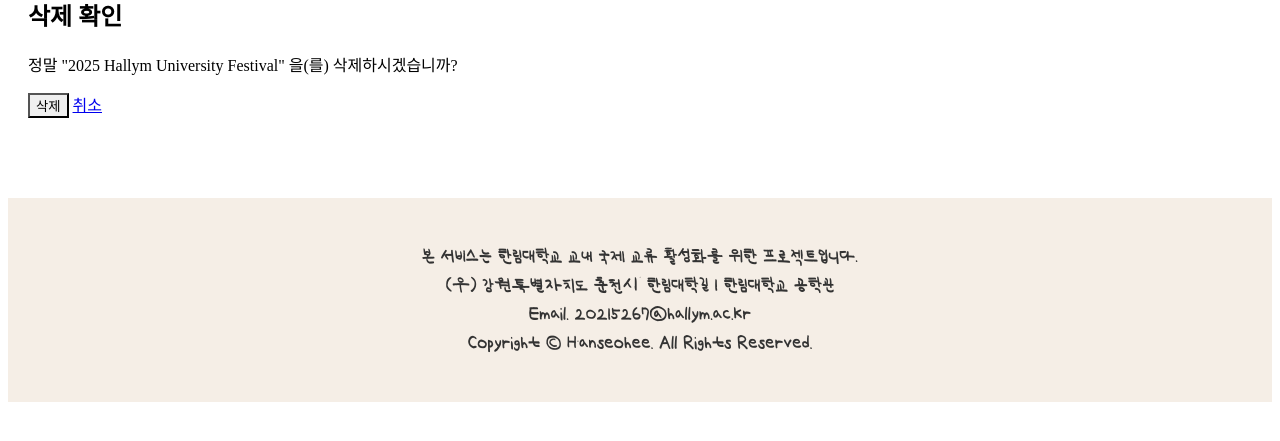
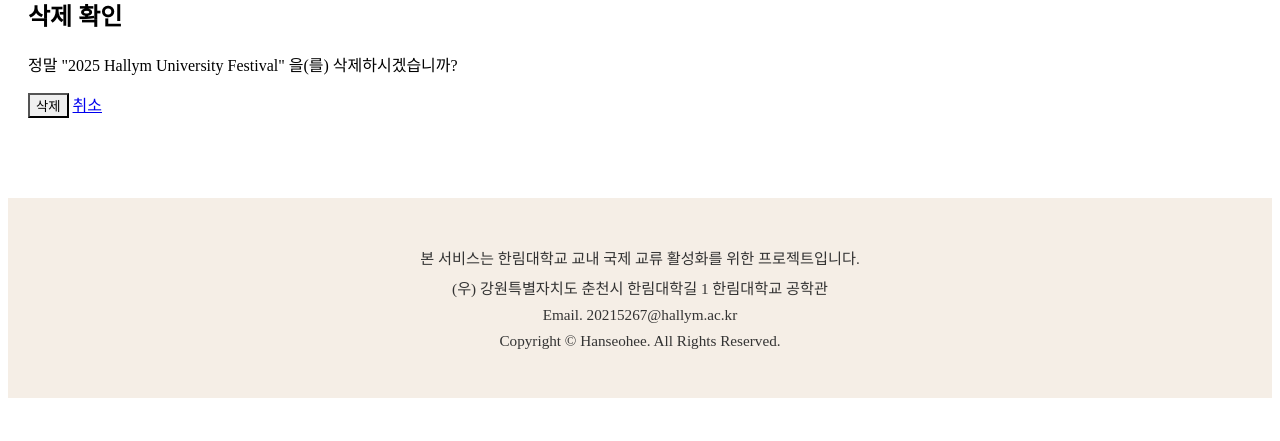
Before and after one commit to hanseohee031/HIDM, a Django app: page /accounts/announcement/7/delete/ in a window 1280 px wide. Shown: the part 241-682 px from the top of the page. Run offline with Django 5.2, Linux system fonts and the light colour scheme; a user stored in the database is signed in; data comes from the database, SQL or seed files in the repository; both versions use the stored data as it was after the commit; parts of the project's set-up code (start-up, migrations or seed data) failed here and were passed over; some web fonts are replaced.

Commit message:
조금 더 수정

```diff
--- a/accounts/templates/base.html
+++ b/accounts/templates/base.html
@@ -16,6 +16,13 @@
       font-family: 'Noto Serif KR', serif;
     }
   </style>
+<style>
+  /* footer 전체를 Noto Serif KR(정자체)로 강제 적용 */
+  footer.site-footer,
+  footer.site-footer * {
+    font-family: 'Noto Serif KR', serif !important;
+  }
+</style>
 
   <!-- ✅ 어비 슬기로운생활체(손글씨체) 폰트 불러오기 -->
   <link href="https://webfontworld.github.io/uhbee/UhBeeSeulgiro.css" rel="stylesheet">
```
Also changed, not shown: db.sqlite3.
